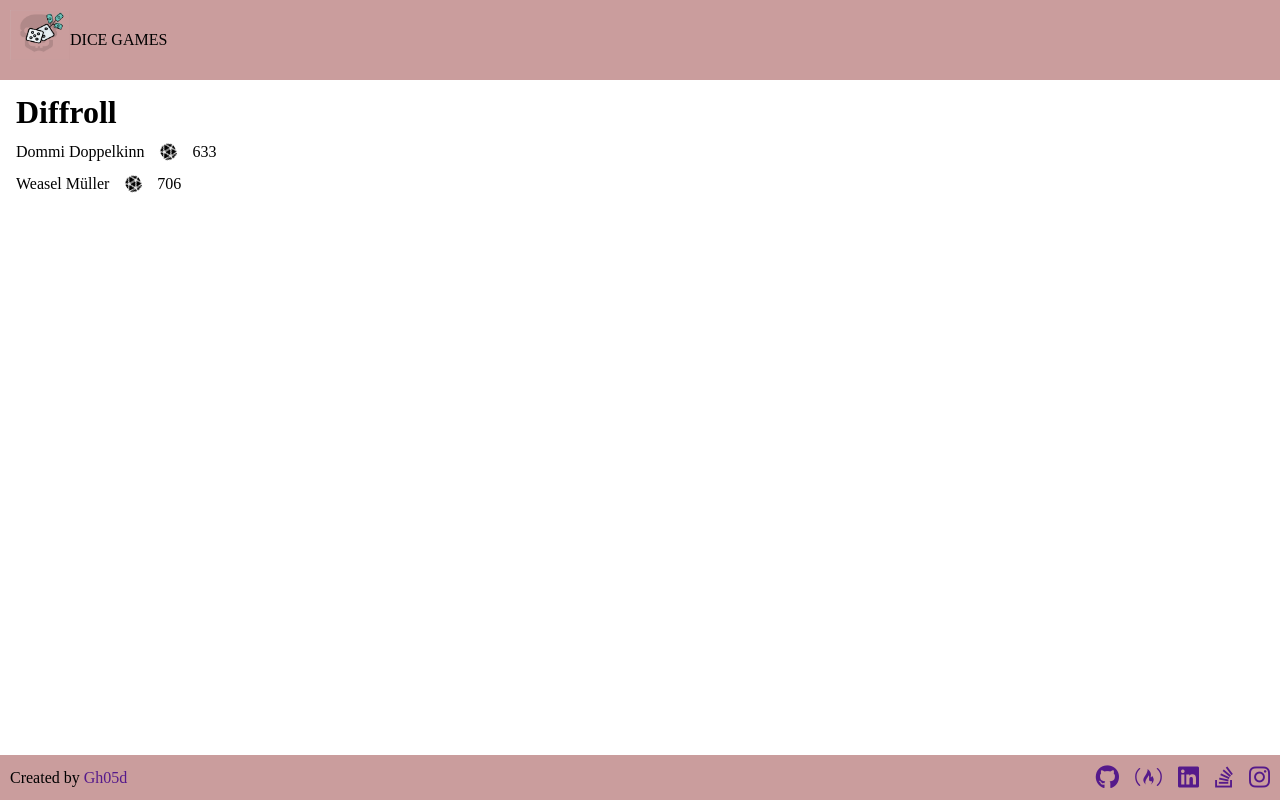
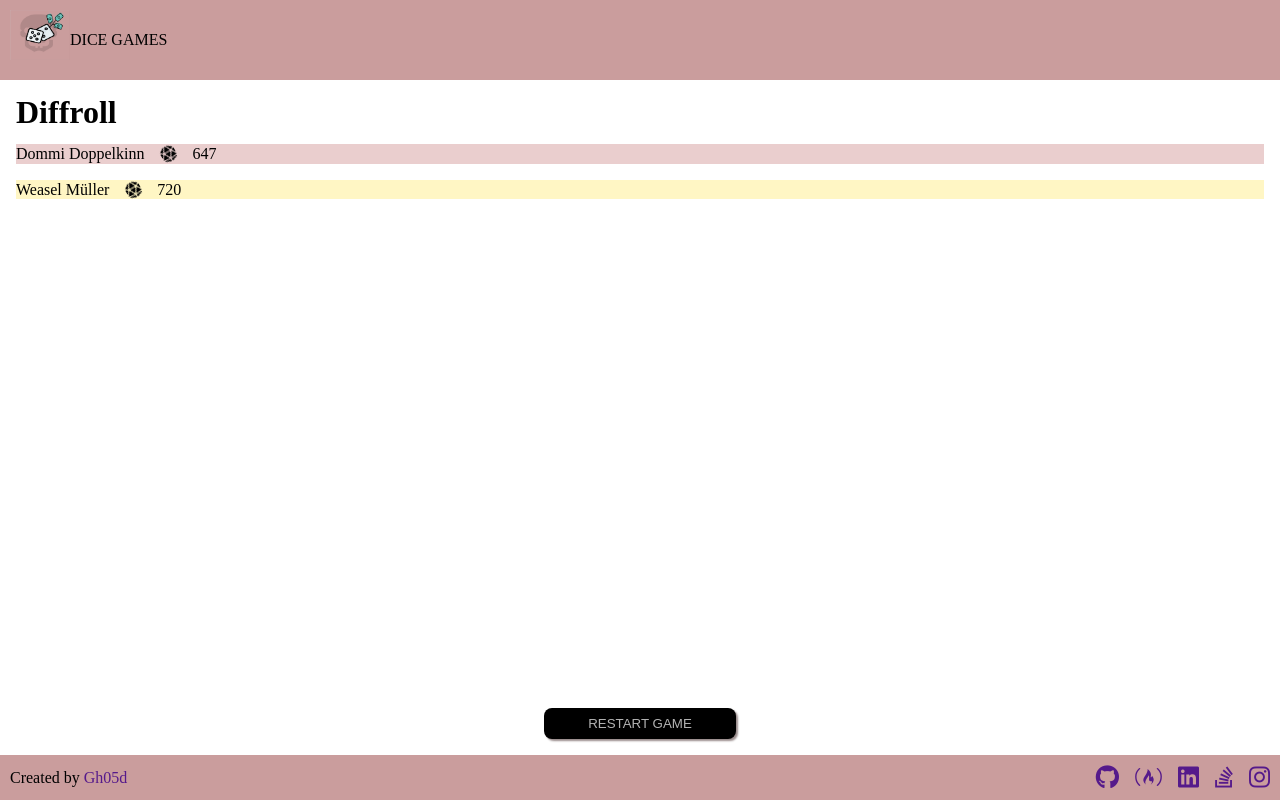
Before and after one commit to Gh05d/roll-with-me, a React (Create React App) app: page /roll-with-me/diffroll in a window 1280 px wide. Both pictures are taken after a click on the button "START GAME". Built offline with nearby package versions, Linux system fonts and the light colour scheme.

Commit message:
Added basic logic to play Diffroll

```diff
--- a/src/Deathroll.jsx
+++ b/src/Deathroll.jsx
@@ -109,6 +109,7 @@ const Deathroll = () => {
           disabled={rolls.length}
           onChange={handleChange}
           value={roll}
+          step={10}
           type="number"
         />
 
--- a/src/Diffroll.jsx
+++ b/src/Diffroll.jsx
@@ -108,6 +108,7 @@ const Diffroll = () => {
               <input
                 title="Min number"
                 aria-label="Min number"
+                step={10}
                 type="number"
                 min={10}
                 value={minNumber}
@@ -116,18 +117,19 @@ const Diffroll = () => {
               <input
                 title="Max number"
                 aria-label="Max number"
+                step={10}
                 type="number"
                 min={minNumber}
                 value={maxNumber}
                 onChange={e => setMaxNumber(e.target.value)}
               />
             </div>
-
-            <button onClick={() => toggle(state => !state)} className="start-button">
-              Start Game
-            </button>
           </div>
         )}
+
+        <button onClick={() => toggle(state => !state)} className="start-button">
+          {started ? "Restart Game" : "Start Game"}
+        </button>
       </main>
     </React.Fragment>
   );
--- a/src/DiffrollResults.jsx
+++ b/src/DiffrollResults.jsx
@@ -2,6 +2,33 @@ import React from "react";
 import { generateID } from "./helpers";
 
 const DiffrollResult = ({ players, maxNumber, minNumber }) => {
+  const [results, setResults] = React.useState({});
+  const [highest, setHighest] = React.useState(0);
+  const [lowest, setLowest] = React.useState(0);
+
+  React.useEffect(() => {
+    function rollDice() {
+      return Math.floor(Math.random() * (+maxNumber - +minNumber + 1)) + +minNumber;
+    }
+
+    let highestRoll = minNumber;
+    let lowestRoll = maxNumber;
+
+    const rolls = Object.values(players).reduce((acc, cV) => {
+      const roll = rollDice();
+      acc[cV.id] = roll;
+
+      if (roll > highestRoll) highestRoll = roll;
+      if (roll < lowestRoll) lowestRoll = roll;
+
+      return acc;
+    }, {});
+
+    setResults(rolls);
+    setHighest(highestRoll);
+    setLowest(lowestRoll);
+  }, [players, maxNumber, minNumber]);
+
   const rollAnimation = [
     {
       transform: "perspective(none) rotate(0deg) translateZ(10rem)",
@@ -28,7 +55,7 @@ const DiffrollResult = ({ players, maxNumber, minNumber }) => {
 
   const opacityAnimation = [
     { opacity: 0 },
-    { opacity: 0.4, offset: 0.9 },
+    { opacity: 0.1, offset: 0.9 },
     { opacity: 1 },
   ];
 
@@ -38,13 +65,34 @@ const DiffrollResult = ({ players, maxNumber, minNumber }) => {
     easing: "ease-in-out",
   };
 
-  const rollDice = () => Math.floor(Math.random() * maxNumber - minNumber);
+  function createAnimation(color) {
+    return [
+      { backgroundColor: "white" },
+      { backgroundColor: color, padding: "0.5rem 0" },
+    ];
+  }
 
   return (
     <div id="diffroll-game">
       {Object.values(players).map((player, i) => (
-        <div key={generateID(player.name)} className="player-row">
+        <div
+          key={generateID(player.name)}
+          ref={el =>
+            results[player.id] == highest
+              ? el?.animate(createAnimation("gold"), {
+                  ...opacityAnimationConfig,
+                  delay: Object.values(players).length * 1200,
+                })
+              : results[player.id] == lowest
+              ? el?.animate(createAnimation("brown"), {
+                  ...opacityAnimationConfig,
+                  delay: Object.values(players).length * 1200,
+                })
+              : null
+          }
+          className="player-row">
           <span>{player.name}</span>
+
           <i
             className="fa fa-dice-d20"
             ref={el =>
@@ -54,6 +102,7 @@ const DiffrollResult = ({ players, maxNumber, minNumber }) => {
               })
             }
           />
+
           <span
             className="dice-result"
             ref={el =>
@@ -62,7 +111,7 @@ const DiffrollResult = ({ players, maxNumber, minNumber }) => {
                 delay: i * 1200,
               })
             }>
-            {rollDice()}
+            {results[player.id]}
           </span>
         </div>
       ))}
```
